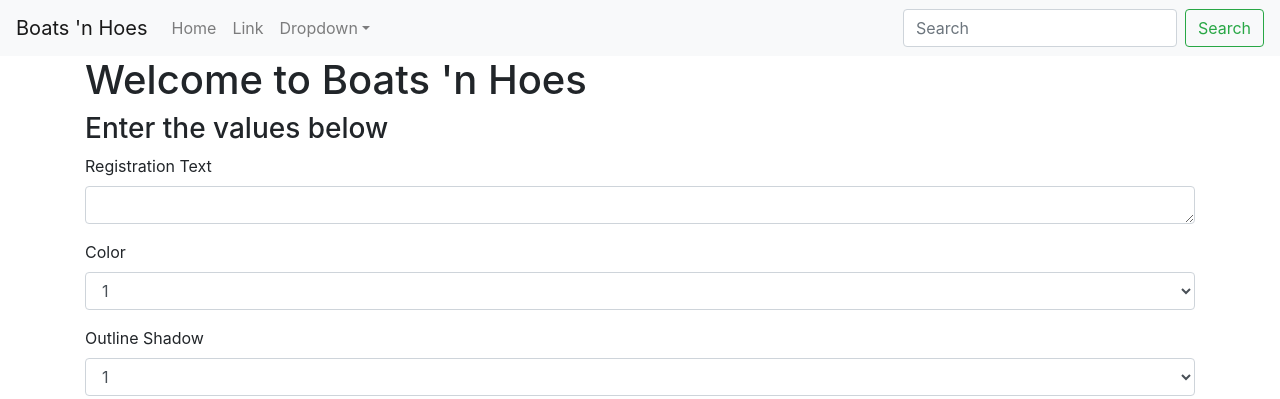
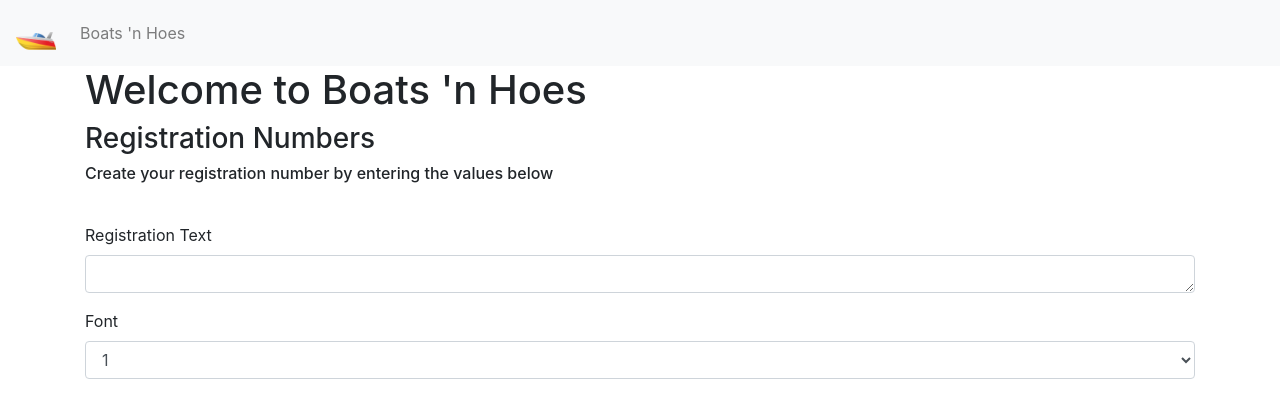
Before and after one commit to NinaRocket/bNh, a React (Create React App) app in the folder bnh/: page / in a window 1280 px wide. Shown: the top 399 px of the page. Built offline with nearby package versions, Linux system fonts and the light colour scheme.

Commit message:
dynamic text input box created

```diff
--- a/bnh/src/Components/GraphicForm/index.js
+++ b/bnh/src/Components/GraphicForm/index.js
@@ -7,13 +7,22 @@ import Form from "react-bootstrap/Form";
 import FormControl from "react-bootstrap/FormControl";
 import Image from "react-bootstrap/Image";
 import ImageUpload from "../ImageUpload";
+import RegTextForm from "../RegTextForm";
 
 function GraphicForm() {
   return (
     <>
-      <Form.Group className="regText" controlId="exampleForm.ControlTextarea1">
-        <Form.Label>Registration Text</Form.Label>
-        <Form.Control as="textarea" rows={1} />
+      <RegTextForm />
+
+      <Form.Group className="color" controlId="exampleForm.ControlSelect1">
+        <Form.Label>Font</Form.Label>
+        <Form.Control as="select">
+          <option>1</option>
+          <option>2</option>
+          <option>3</option>
+          <option>4</option>
+          <option>5</option>
+        </Form.Control>
       </Form.Group>
 
       <Form.Group className="color" controlId="exampleForm.ControlSelect1">
@@ -40,6 +49,7 @@ function GraphicForm() {
           <option>5</option>
         </Form.Control>
       </Form.Group>
+
       <ImageUpload />
     </>
   );
--- a/bnh/src/Components/Navbar/index.js
+++ b/bnh/src/Components/Navbar/index.js
@@ -5,32 +5,25 @@ import NavDropdown from "react-bootstrap/NavDropdown";
 import Form from "react-bootstrap/Form";
 import FormControl from "react-bootstrap/FormControl";
 import Button from "react-bootstrap/Button";
+import Logo from "../../images/boatlogo.png";
 
 function GlobalNavbar() {
   return (
     <Navbar bg="light" expand="lg">
-      <Navbar.Brand href="#home">Boats 'n Hoes</Navbar.Brand>
+      <Navbar.Brand href="/">
+        <img
+          src={Logo}
+          width="40"
+          height="40"
+          className="d-inline-block align-top"
+          alt="temp logo"
+        />
+      </Navbar.Brand>
       <Navbar.Toggle aria-controls="basic-navbar-nav" />
       <Navbar.Collapse id="basic-navbar-nav">
         <Nav className="mr-auto">
-          <Nav.Link href="#home">Home</Nav.Link>
-          <Nav.Link href="#link">Link</Nav.Link>
-          <NavDropdown title="Dropdown" id="basic-nav-dropdown">
-            <NavDropdown.Item href="#action/3.1">Action</NavDropdown.Item>
-            <NavDropdown.Item href="#action/3.2">
-              Another action
-            </NavDropdown.Item>
-            <NavDropdown.Item href="#action/3.3">Something</NavDropdown.Item>
-            <NavDropdown.Divider />
-            <NavDropdown.Item href="#action/3.4">
-              Separated link
-            </NavDropdown.Item>
-          </NavDropdown>
+          <Nav.Link href="#home">Boats 'n Hoes</Nav.Link>
         </Nav>
-        <Form inline>
-          <FormControl type="text" placeholder="Search" className="mr-sm-2" />
-          <Button variant="outline-success">Search</Button>
-        </Form>
       </Navbar.Collapse>
     </Navbar>
   );
--- /dev/null
+++ b/bnh/src/Components/RegTextForm/index.js
@@ -0,0 +1,45 @@
+import React from "react";
+import "./style.css";
+import Form from "react-bootstrap/Form";
+import Container from "react-bootstrap/Container";
+import Col from "react-bootstrap/Col";
+import Row from "react-bootstrap/Row";
+
+class RegTextForm extends React.Component {
+  constructor(props) {
+    super(props);
+    this.state = { regText: "" };
+  }
+
+  handleChange = (event) => {
+    this.setState({ regText: event.target.value });
+  };
+
+  render() {
+    return (
+      <React.Fragment>
+        <Container>
+          <Row>
+            <Col xs={8}>
+              <h3>{this.state.regText}</h3>
+            </Col>
+          </Row>
+        </Container>
+
+        <Form.Group
+          className="regText"
+          controlId="exampleForm.ControlTextarea1"
+        >
+          <Form.Label htmlFor="regText">Registration Text</Form.Label>
+          <Form.Control
+            as="textarea"
+            rows={1}
+            value={this.state.regText}
+            onChange={this.handleChange}
+          />
+        </Form.Group>
+      </React.Fragment>
+    );
+  }
+}
+export default RegTextForm;
--- a/bnh/src/Pages/Landing/index.js
+++ b/bnh/src/Pages/Landing/index.js
@@ -16,7 +16,11 @@ function Landing() {
         </Row>
         <Row>
           <Col xs={10}>
-            <h3>Enter the values below</h3>
+            <h3>Registration Numbers</h3>
+            <h6>
+              Create your registration number by entering the values below
+            </h6>
+            <br></br>
           </Col>
         </Row>
         <GraphicForm />
```
Also changed, not shown: bnh/src/Components/RegTextForm/style.css (added), bnh/src/images/boatlogo.png (added), bnh/src/images/templogo.png (added).
